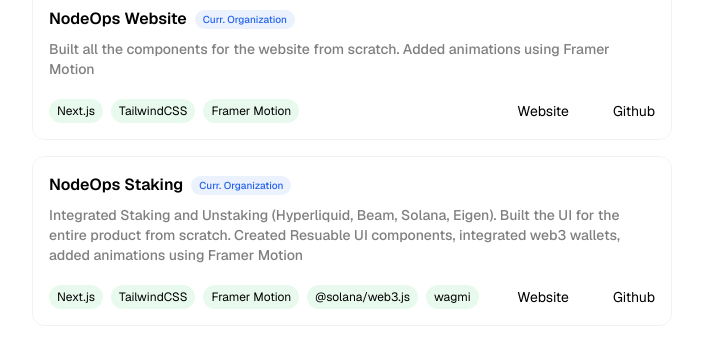
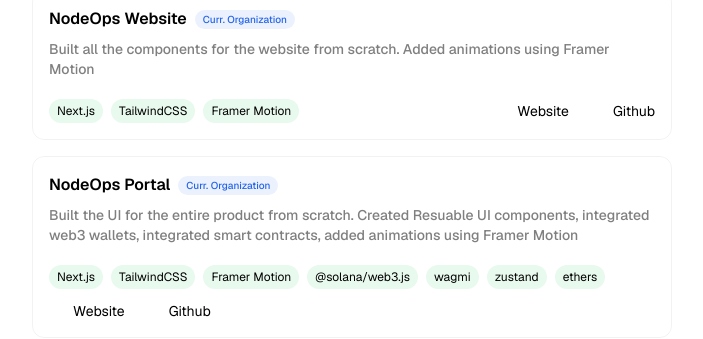
Before and after one commit to starc007/saurabh, a React (Vite) app: page / in a window 1280 px wide. Shown: the part 2392-2731 px from the top of the page, without its empty margins (288-991 px from the left). Built offline with nearby package versions, Linux system fonts and the light colour scheme; some icons are missing.

Commit message:
fix: minor change

```diff
--- a/src/components/allProjects.ts
+++ b/src/components/allProjects.ts
@@ -11,18 +11,20 @@
     tag: ["Curr. Organization"],
   },
   {
-    title: "NodeOps Staking",
+    title: "NodeOps Portal",
     description:
-      "Integrated Staking and Unstaking (Hyperliquid, Beam, Solana, Eigen). Built the UI for the entire product from scratch. Created Resuable UI components, integrated web3 wallets, added animations using Framer Motion",
+      "Built the UI for the entire product from scratch. Created Resuable UI components, integrated web3 wallets, integrated smart contracts, added animations using Framer Motion",
     tech: [
       "Next.js",
       "TailwindCSS",
       "Framer Motion",
       "@solana/web3.js",
       "wagmi",
+      "zustand",
+      "ethers",
     ],
-    demo: "https://staking.nodeops.network/",
-    github: "https://staking.nodeops.network/",
+    demo: "https://portal.nodeops.network/",
+    github: "https://portal.nodeops.network/",
     isDapp: true,
     videoLink: "",
     tag: ["Curr. Organization"],
```
